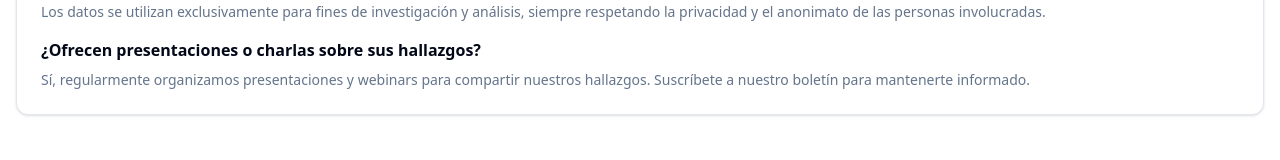
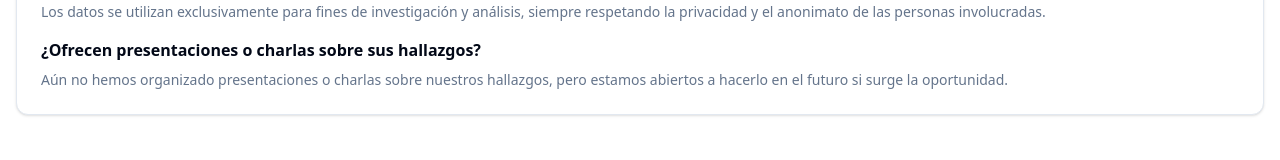
Before and after one commit to JhonatanGuarin/Frontend_Analitica, a Next.js app: page /contacto in a window 1280 px wide. Shown: the part 636-796 px from the top of the page. Built offline with nearby package versions, Linux system fonts and the light colour scheme.

Commit message:
Frontend

```diff
--- a/src/app/contacto/page.tsx
+++ b/src/app/contacto/page.tsx
@@ -70,7 +70,7 @@ export default function Contacto() {
           <div>
             <h3 className="font-semibold mb-2">¿Ofrecen presentaciones o charlas sobre sus hallazgos?</h3>
             <p className="text-sm text-muted-foreground">
-              Sí, regularmente organizamos presentaciones y webinars para compartir nuestros hallazgos. Suscríbete a nuestro boletín para mantenerte informado.
+            Aún no hemos organizado presentaciones o charlas sobre nuestros hallazgos, pero estamos abiertos a hacerlo en el futuro si surge la oportunidad.
             </p>
           </div>
         </CardContent>
```
